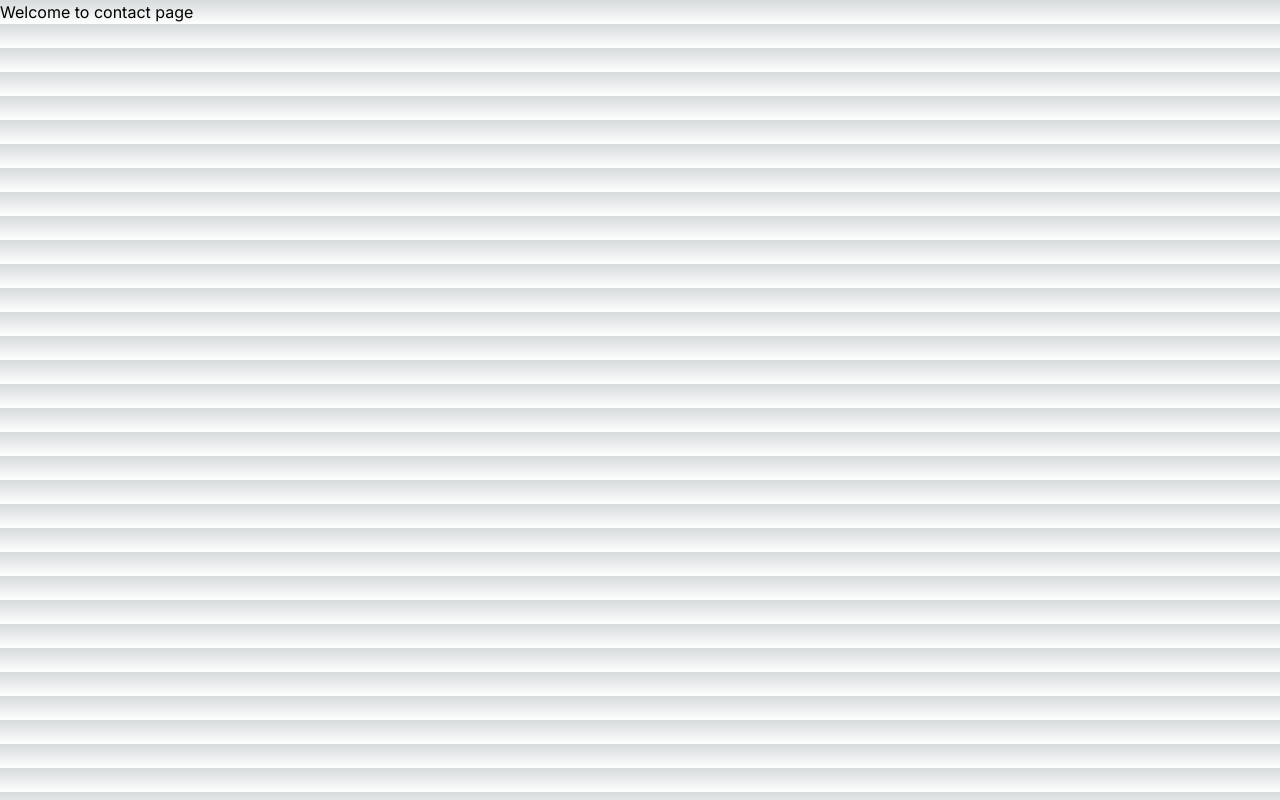
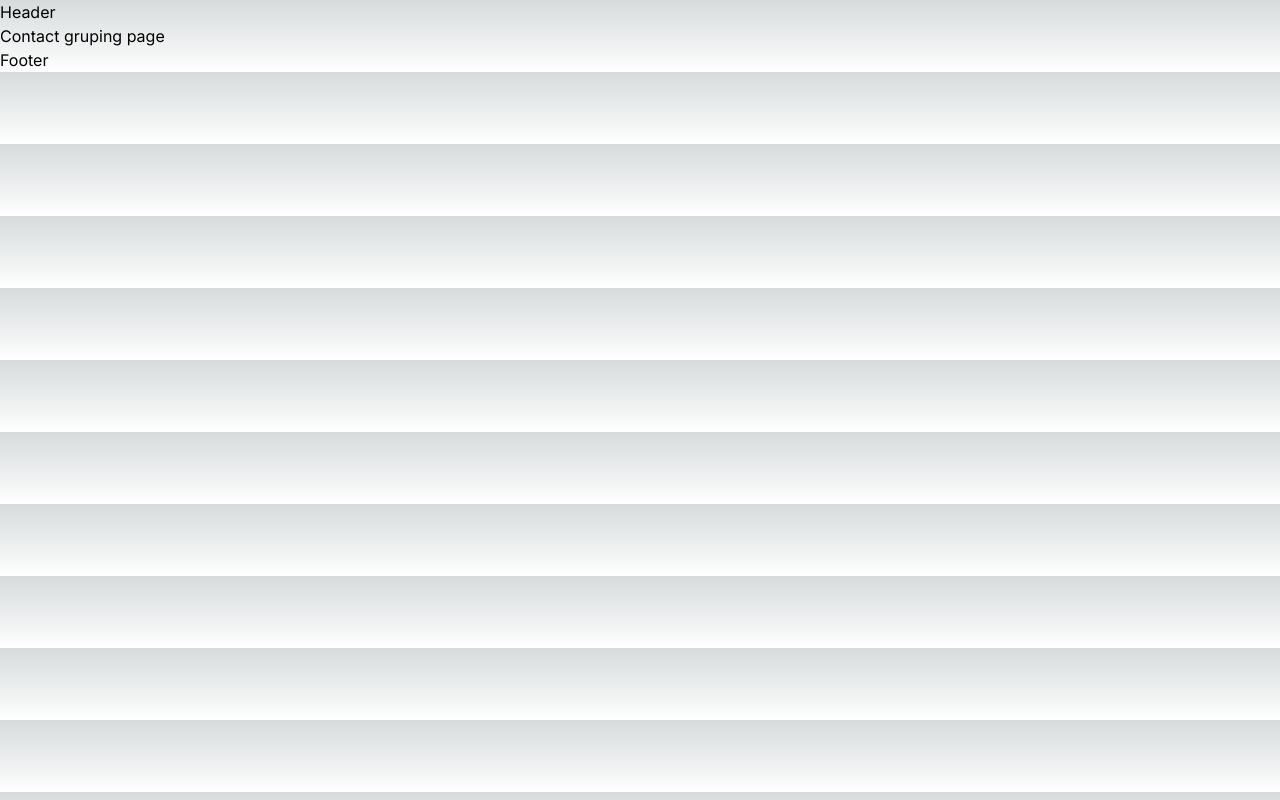
Before and after one commit to shabbir303/my-first-next.js-app, a Next.js app: page /contact in a window 1280 px wide. Built offline with nearby package versions, Linux system fonts and the light colour scheme.

Commit message:
grouping route create and header, footer , layout set

```diff
--- a/src/Components/Counter/Counter.js
+++ b/src/Components/Counter/Counter.js
@@ -1,6 +1,8 @@
 import { useState } from "react";
 
+
 const Counter = () => {
+  // throw new Error;
   const [count, setCount] = useState(0);
   return (
     <div>
--- /dev/null
+++ b/src/app/(LayoutCreate)/about/page.js
@@ -0,0 +1,11 @@
+import React from 'react';
+
+const AboutPage = () => {
+    return (
+        <div>
+            <h1>About grouping page</h1>
+        </div>
+    );
+};
+
+export default AboutPage;
--- /dev/null
+++ b/src/app/(LayoutCreate)/contact/page.js
@@ -0,0 +1,11 @@
+
+
+const ContactPage = () => {
+    return (
+        <div>
+            <h1>Contact gruping page</h1>
+        </div>
+    );
+};
+
+export default ContactPage;
--- /dev/null
+++ b/src/app/(LayoutCreate)/layout.js
@@ -0,0 +1,13 @@
+
+
+const LayoutPage = ({children}) => {
+    return (
+        <div>
+            <h1>Header</h1>
+            {children}
+            <h1>Footer</h1>
+        </div>
+    );
+};
+
+export default LayoutPage;
--- a/src/app/contact/page.js
+++ /dev/null
@@ -1,11 +0,0 @@
-
-
-const contactPage = () => {
-    return (
-        <div>
-            <h1>Welcome to contact page</h1>
-        </div>
-    );
-};
-
-export default contactPage;
--- /dev/null
+++ b/src/app/error.js
@@ -0,0 +1,12 @@
+"use client"
+// error page client er jonno so use client use korte hobe
+
+const ErrorPage = () => {
+    return (
+        <div>
+            <h1 className="text-[30px] text-red-500">Something went wrong...</h1>
+        </div>
+    );
+};
+
+export default ErrorPage;
```
Also changed, not shown: instruction.txt, src/app/About/page.js (deleted).
